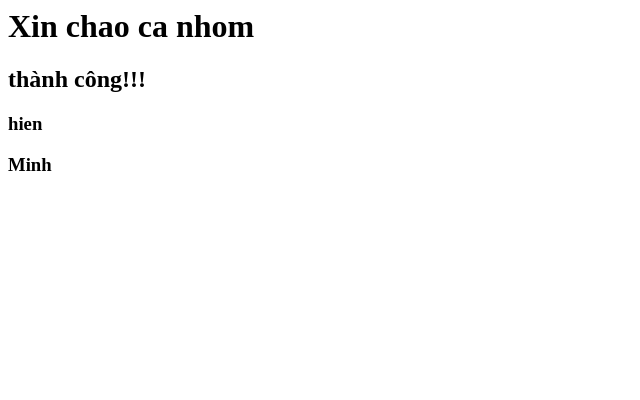
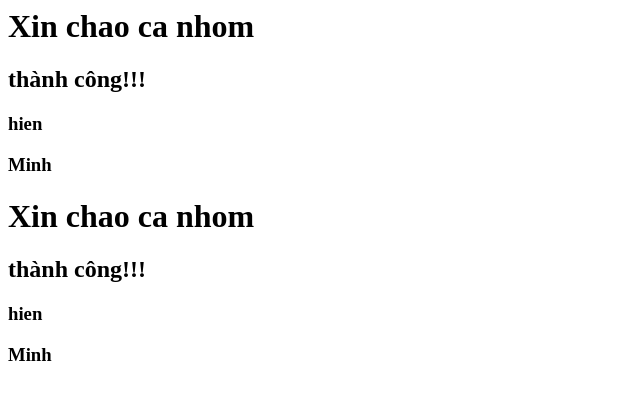
Before and after one commit to trib1610655/git-hub-Xin-chao-ca-nhom, a plain HTML site: page index.html in a window 1280 px wide. Shown: the whole page, without its empty margins (0-640 px from the left). Drawn offline with Linux system fonts and the light colour scheme.

Commit message:
Update index.html

```diff
--- a/index.html
+++ b/index.html
@@ -4,5 +4,9 @@
 	<h2> thành công!!! </h2>
 	<h3> hien </h3>
 	<h3> Minh </h3>
-	</body>
+	<h1> Xin chao ca nhom </h1>
+	<h2> thành công!!! </h2>
+	<h3> hien </h3>
+	<h3> Minh </h3>
+</body>
 </html>
```
